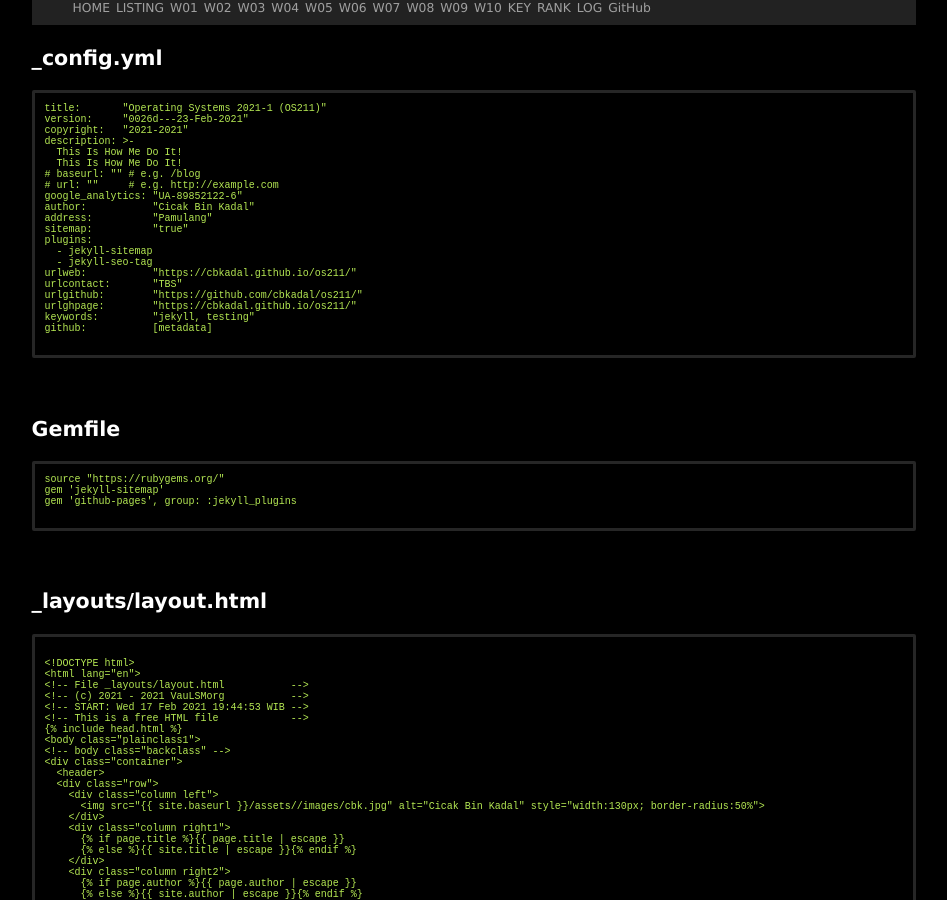
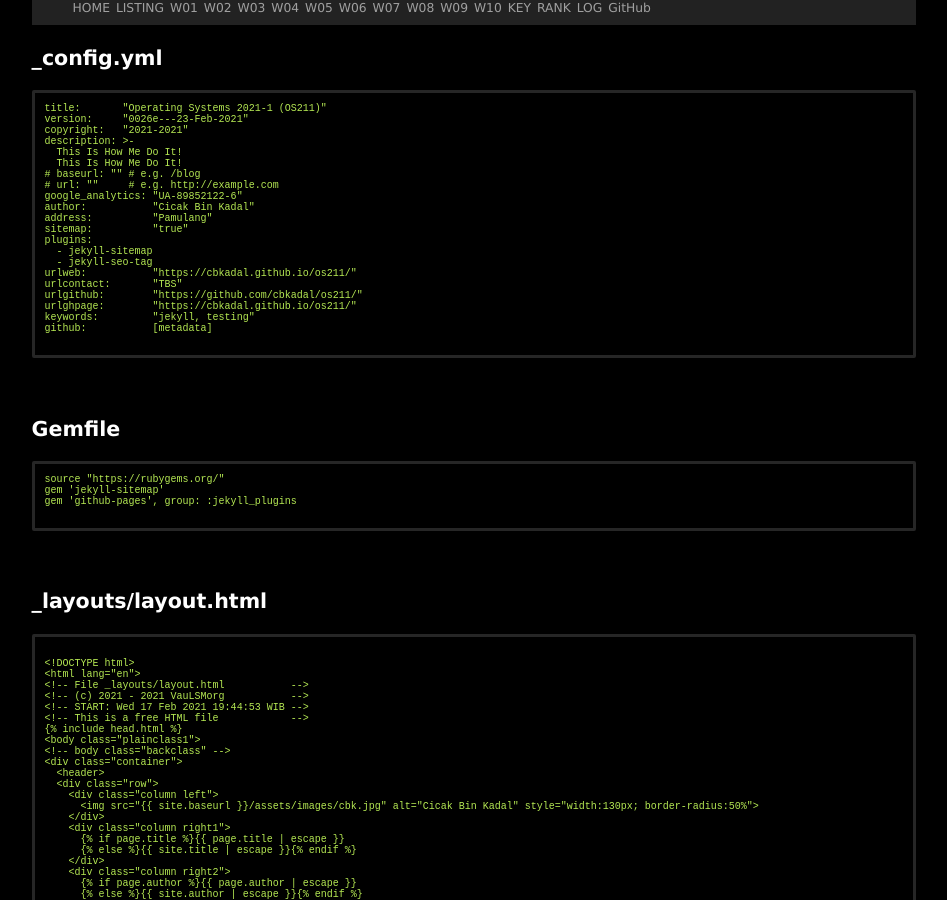
Before and after one commit to stevensim226/GSGS_JEKYLL, a Jekyll site: the page built from 004.md, in a window 1280 px wide and 1400 px high. Shown: the part 179-1079 px from the top of the window, without its empty margins (166-1113 px from the left). Built offline with Jekyll 4.4.1, drawn with Linux system fonts in a browser that asks for light colours; some of the changed text lies outside the part shown.

Commit message:
modified:   004.md _config.yml _layouts/layout.html

````diff
--- a/004.md
+++ b/004.md
@@ -7,7 +7,7 @@
 
 ```
 title:       "Operating Systems 2021-1 (OS211)"
-version:     "0026d---23-Feb-2021"
+version:     "0026e---23-Feb-2021"
 copyright:   "2021-2021"
 description: >-
   This Is How Me Do It!
@@ -58,7 +58,7 @@
   <header>
   <div class="row">
     <div class="column left">
-      <img src="{{ site.baseurl }}/assets//images/cbk.jpg" alt="Cicak Bin Kadal" style="width:130px; border-radius:50%">
+      <img src="{{ site.baseurl }}/assets/images/cbk.jpg" alt="Cicak Bin Kadal" style="width:130px; border-radius:50%">
     </div>
     <div class="column right1">
       {% if page.title %}{{ page.title | escape }}
--- a/_config.yml
+++ b/_config.yml
@@ -1,5 +1,5 @@
 title:       "Operating Systems 2021-1 (OS211)"
-version:     "0026d---23-Feb-2021"
+version:     "0026e---23-Feb-2021"
 copyright:   "2021-2021"
 description: >-
   This Is How Me Do It!
--- a/_layouts/layout.html
+++ b/_layouts/layout.html
@@ -11,7 +11,7 @@
   <header>
   <div class="row">
     <div class="column left">
-      <img src="{{ site.baseurl }}/assets//images/cbk.jpg" alt="Cicak Bin Kadal" style="width:130px; border-radius:50%">
+      <img src="{{ site.baseurl }}/assets/images/cbk.jpg" alt="Cicak Bin Kadal" style="width:130px; border-radius:50%">
     </div>
     <div class="column right1">
       {% if page.title %}{{ page.title | escape }}
````
